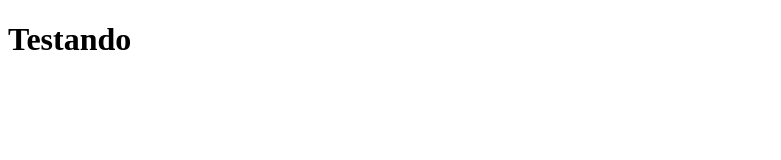
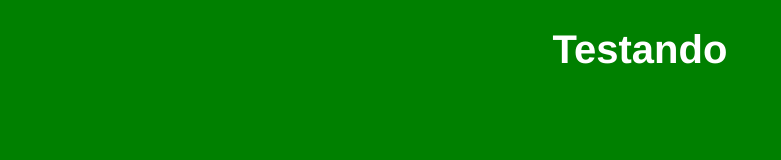
Before and after one commit to RafaelSantosS12/projeto-1, a plain HTML site: page index.html in a window 1280 px wide. Shown: the whole page, without its empty margins (0-781 px from the left). Drawn offline with Linux system fonts and the light colour scheme.

Commit message:
Adicionando cor de background do projeto

```diff
--- a/estilo.css
+++ b/estilo.css
@@ -0,0 +1,10 @@
+body{
+    background-color: green;
+}
+
+h1{
+    text-align: center;
+    color: white;
+    font-size: 40px;
+    font-family: 'Franklin Gothic Medium', 'Arial Narrow', Arial, sans-serif;
+}
--- a/index.html
+++ b/index.html
@@ -3,7 +3,8 @@
 <head>
     <meta charset="UTF-8">
     <meta name="viewport" content="width=device-width, initial-scale=1.0">
-    <title>Teste de commit</title>
+    <title>Teste de versionamento</title>
+    <link rel="stylesheet" href="estilo.css">
 </head>
 <body>
     <h1>Testando</h1>
```
